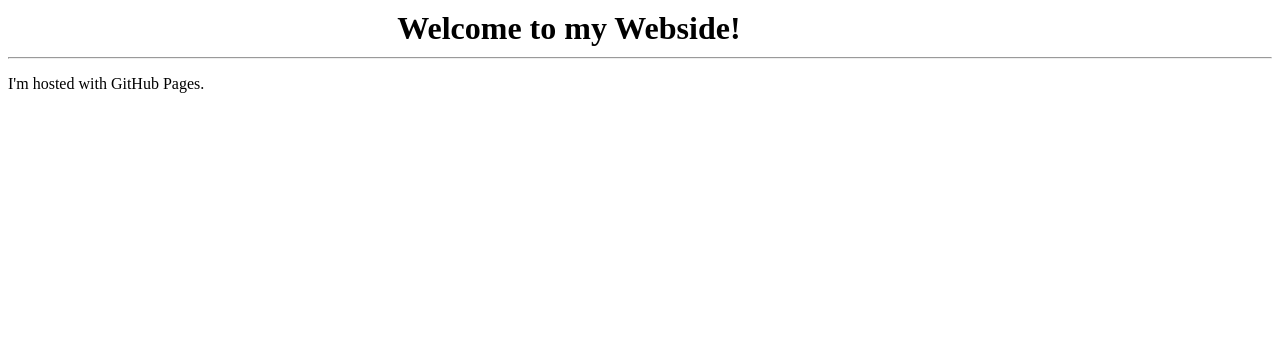
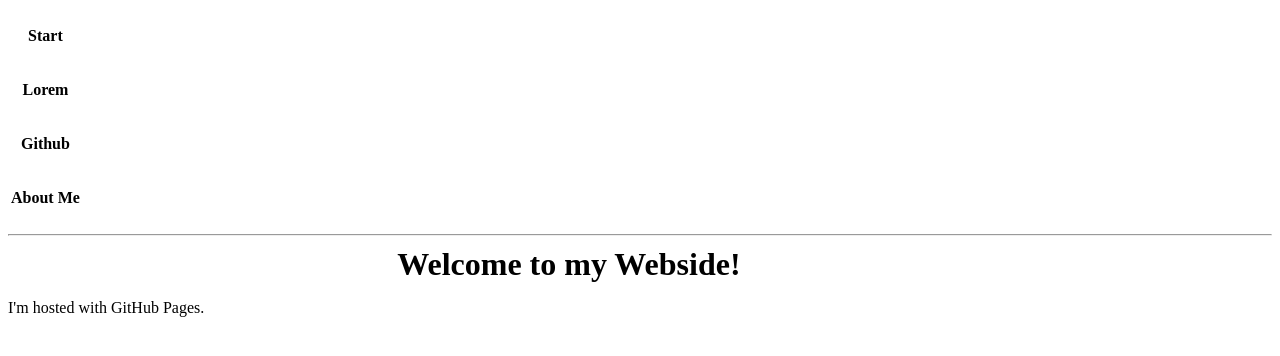
Before and after one commit to Minehaloplayer/Minehaloplayer.github.io, a plain HTML site: page index.html in a window 1280 px wide. Drawn offline with Linux system fonts and the light colour scheme.

Commit message:
Added Table and link to Git

```diff
--- a/index.html
+++ b/index.html
@@ -4,8 +4,30 @@
     <link href="styles.css" rel="stylesheet" />
 </head>
 <body>
+<table>
+   <tr>
+        <th>
+            <p>Start</p>
+        </th>
+    </tr>
+    <tr>
+        <th>
+            <p>Lorem</p>
+        </th>
+    </tr>
+    <tr>
+        <th>
+            <p href="https://github.com/Minehaloplayer?tab=repositories">Github</p>
+        </th>
+    </tr>
+    <tr>
+        <th>
+            <p>About Me</p>
+        </th>
+    </tr>
+</table>
+<hr>
 <h1>Welcome to my Webside!</h1>
-<hr>
 <p>I'm hosted with GitHub Pages.</p>
 </body>
 </html>
```
